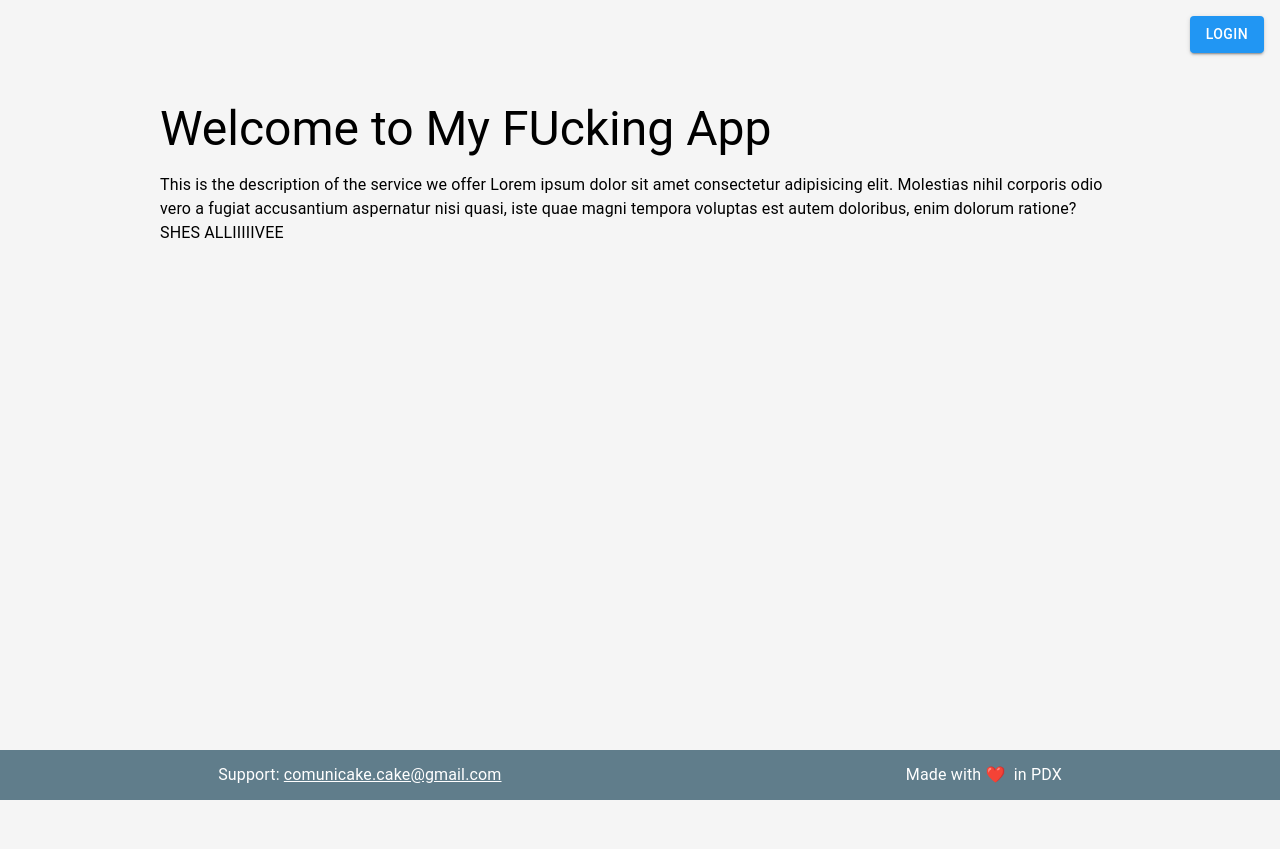
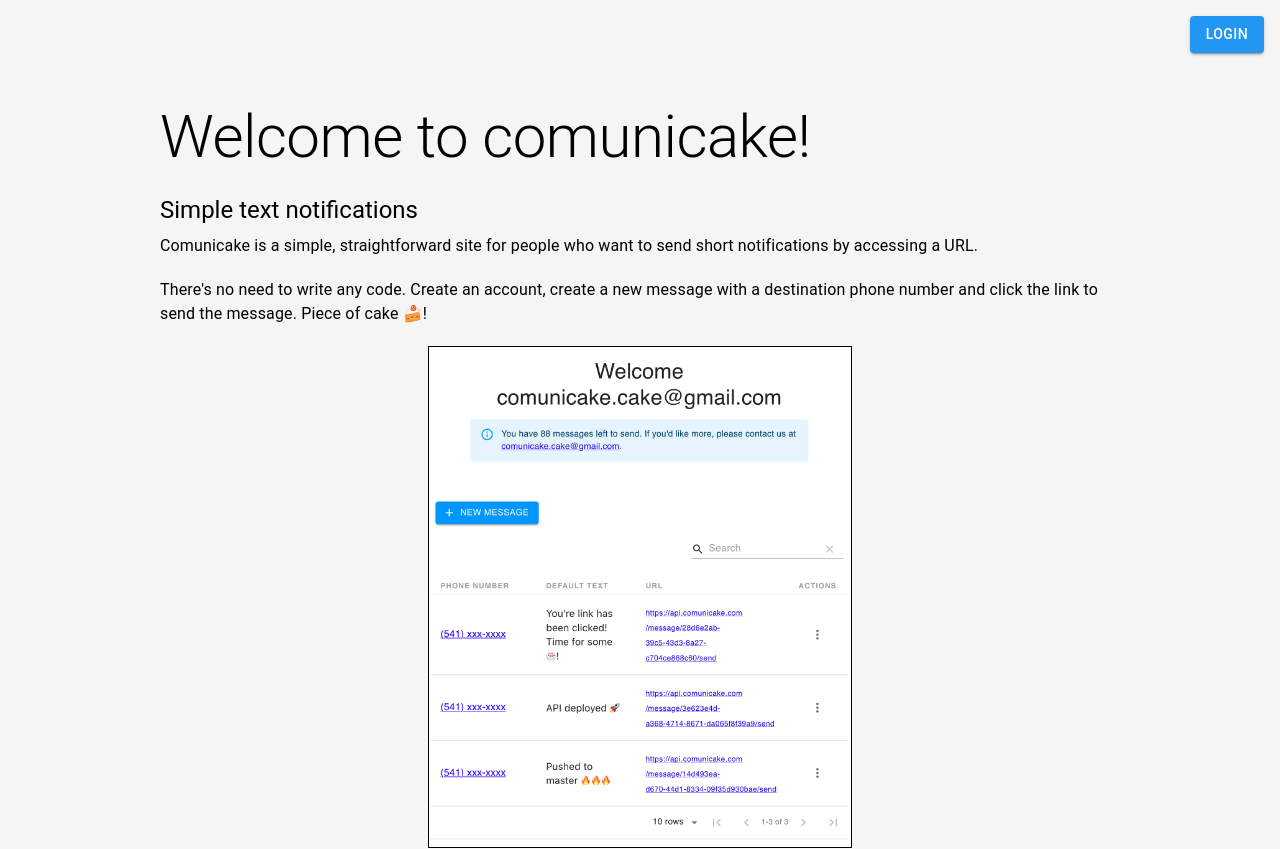
Before and after one commit to comunicake-team/front-end-notifications, a React (Create React App) app: page / in a window 1280 px wide. Shown: the top 849 px of the page. Before the commit the page ends 800 px from the top, so only its background shows below. Built offline with nearby package versions, Linux system fonts and the light colour scheme; no server answers.

Commit message:
Provides a basic landing page

```diff
--- a/src/pages/LandingPage.js
+++ b/src/pages/LandingPage.js
@@ -6,16 +6,21 @@
 const LandingPage = () => {
 	return (
 		<Page>
-			<Typography variant="h3" gutterBottom>
-				Welcome to My FUcking App
+			<Typography variant="h2" gutterBottom>
+				Welcome to comunicake!
+			</Typography>
+			<Typography variant="h5" gutterBottom>
+				Simple text notifications
 			</Typography>
 			<Typography>
-				This is the description of the service we offer Lorem ipsum
-				dolor sit amet consectetur adipisicing elit. Molestias nihil
-				corporis odio vero a fugiat accusantium aspernatur nisi quasi,
-				iste quae magni tempora voluptas est autem doloribus, enim
-				dolorum ratione? SHES ALLIIIIIVEE
+				Comunicake is a simple, straightforward site for people who want to send short notifications by accessing a URL.
 			</Typography>
+			<br />
+			<Typography>
+				There's no need to write any code. Create an account, create a new message with a destination phone number and click the link to send the message. Piece of cake 🍰!
+			</Typography>
+			<br />
+			<center><img src="/landing.png" height="500px" border="1px solid"></img></center>
 		</Page>
 	);
 };
```
Also changed, not shown: public/landing.png (added).
